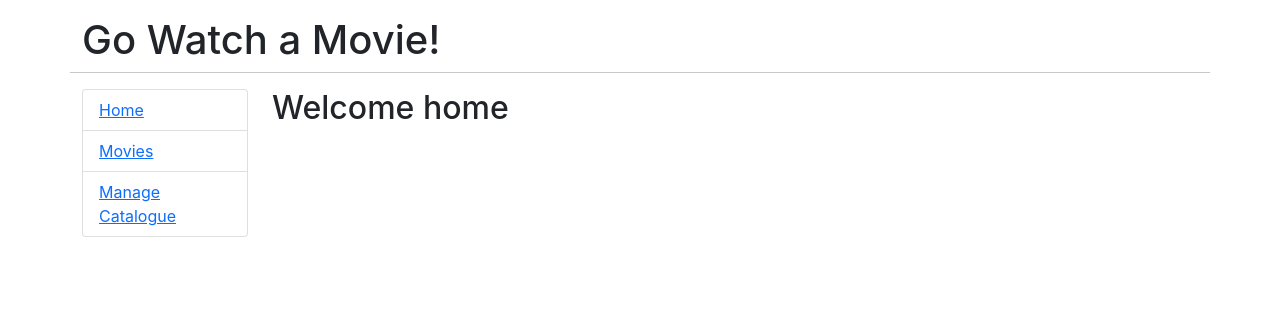
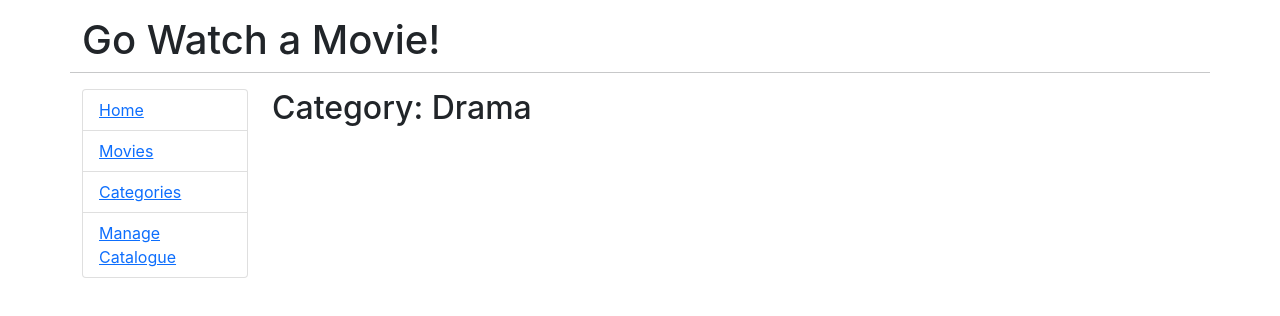
Before and after one commit to pedro-git-projects/movies, a React (Create React App) app: page /by-category/drama in a window 1280 px wide. Shown: the top 316 px of the page. Built offline with nearby package versions, Linux system fonts and the light colour scheme.

Commit message:
exact routing

```diff
--- a/src/App.jsx
+++ b/src/App.jsx
@@ -1,8 +1,16 @@
 import React, { Fragment } from "react";
-import { BrowserRouter as Router, Switch, Route, Link, useParams } from "react-router-dom";
+import { BrowserRouter as Router, Switch, Route, Link, useParams, useRouteMatch } from "react-router-dom";
 import Movies from "./components/Movies.jsx";
 import Admin from "./components/Admin.jsx";
 import Home from "./components/Home.jsx";
+import Categories from "./components/Categories.jsx";
+
+/*
+ * We route by wrapping our content in a router and creating <Link to=""> tags
+ * To make this routes work, however, we need to wrap the tags <Route path="">
+ * in a pair of <Switch> tags
+ * Note that order matters in the switch
+ * */
 
 export default function App() {
 	return (
@@ -25,6 +33,9 @@ export default function App() {
 									<Link to="/movies">Movies</Link>
 								</li>
 								<li className="list-group-item">
+									<Link to="/by-category">Categories</Link>
+								</li>
+								<li className="list-group-item">
 									<Link to="/admin">Manage Catalogue</Link>
 								</li>
 							</ul>
@@ -33,16 +44,29 @@ export default function App() {
 					<div className="col-md-10">
 						<Switch>
 							<Route path="/movies/:id">
-								<Movie/>
+								<Movie />
 							</Route>
 							<Route path="/movies">
-								<Movies/>
+								<Movies />
 							</Route>
+							<Route exact path="/by-category">
+								<CategoryPage />
+							</Route>
+							<Route
+								exact
+								path="/by-category/drama"
+								render={(props) => <Categories {...props} title={`Drama`} />}
+							/>
+							<Route
+								exact
+								path="/by-category/comedy"
+								render={(props) => <Categories {...props} title={`Comedy`} />}
+							/>
 							<Route path="/admin">
-								<Admin/>
+								<Admin />
 							</Route>
 							<Route path="/">
-								<Home/>
+								<Home />
 							</Route>
 						</Switch>
 					</div>
@@ -57,3 +81,26 @@ function Movie() {
 	let { id } = useParams()
 	return <h2>Movie id {id}</h2>
 }
+
+function CategoryPage() {
+	// relative paths, relative links
+	let { path, url } = useRouteMatch()
+	return (
+		<div>
+			<h2>Categories</h2>
+			<ul>
+				<li>
+					<Link to={`${path}/drama`}> Action </Link>
+				</li>
+
+				<li>
+					<Link to={`${path}/drama`}> Comedy </Link>
+				</li>
+
+				<li>
+					<Link to={`${path}/drama`}> Drama </Link>
+				</li>
+			</ul>
+		</div>
+	)
+}
--- /dev/null
+++ b/src/components/Categories.jsx
@@ -0,0 +1,9 @@
+import React, { Component } from "react";
+
+export default class Categories extends Component {
+	render() {
+		return(
+			<h2> Category: {this.props.title} </h2>
+		)
+	}
+}
```
